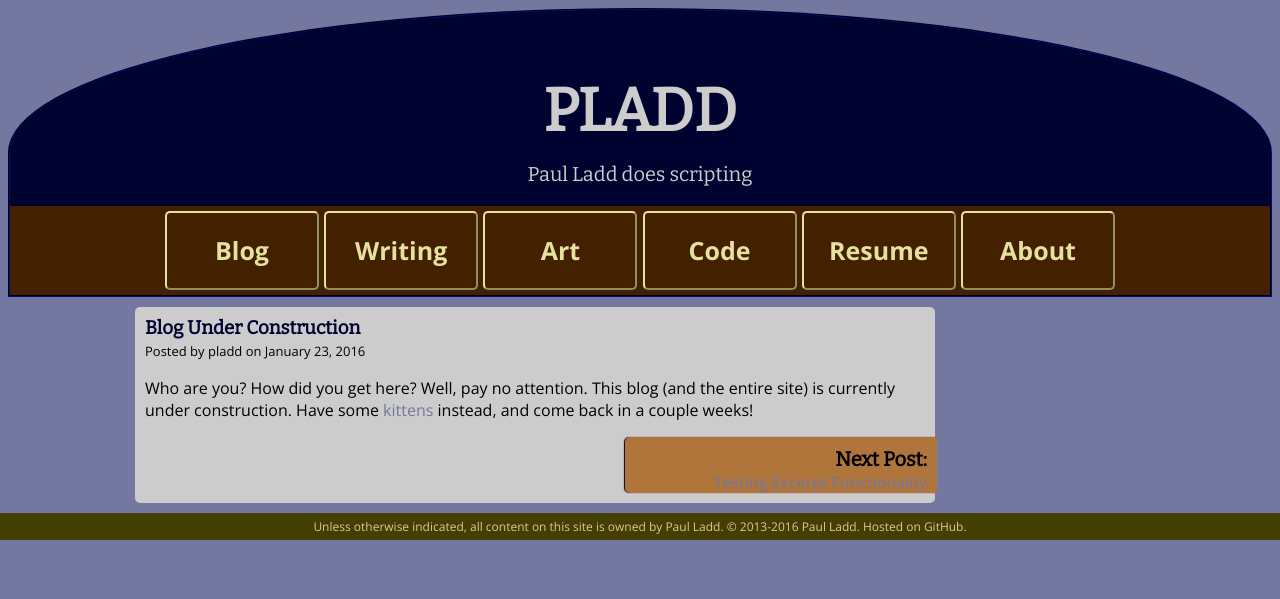
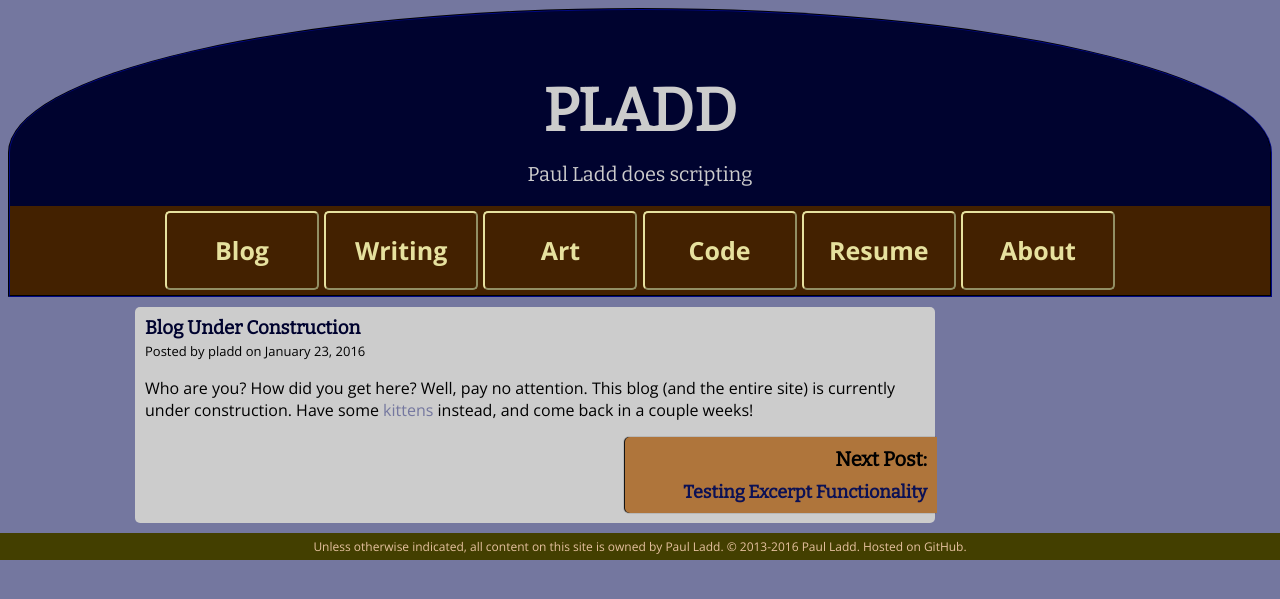
Before and after one commit to itspladd/personal-website-old, a Jekyll site: the page built from blog/_posts/2016-01-23-blog-construction.md, in a window 1280 px wide. Shown: the top 599 px of the page. Built offline with Jekyll 4.4.1, drawn with Linux system fonts in a browser that asks for light colours.

Commit message:
prev-next styles
Bigger, serif font, link styling, margin fiddling

```diff
--- a/_layouts/post.html
+++ b/_layouts/post.html
@@ -29,14 +29,18 @@ layout: default
             {{ content }}
             {% if prev_post %}
                 <aside class="midtext-left">
-                    <h4 class="prev-next">Previous Post:</h4>
-                    <a rel="prev" href="{{ prev_post.url }}">{{ prev_post.title }}</a>
+                    <p class="prev-next">
+                        Previous Post:
+                        <a class="prev-next" rel="prev" href="{{ prev_post.url }}">{{ prev_post.title }}</a>
+                    </p>
                 </aside>
             {% endif %}
             {% if next_post %}
             <aside class="midtext-right" style="text-align: right">
-                    <h4 class="prev-next">Next Post:</h4>
-                    <a rel="next" href="{{ next_post.url }}">{{ next_post.title }}</a>
+                    <p class="prev-next">
+                        Next Post:
+                        <a class="prev-next" rel="next" href="{{ next_post.url }}">{{ next_post.title }}</a>
+                    </p>
             </aside>
             {% endif %}
         </article>
--- a/blog/index.html
+++ b/blog/index.html
@@ -20,8 +20,10 @@ title: "Paul Ladd does a blog"
         <span class="dateauthor">Posted by {{ site.categories.blog[0].author }} on {{ site.categories.blog[0].date | date: '%B %d, %Y' }}</span>
         {{ site.categories.blog[0].content }}
         <aside class="midtext-left">
-            <h4 class="prev-next">Previous Post:</h4>
-            <a href="{{ site.categories.blog[1].url }}">{{ site.categories.blog[1].title }}</a>
+            <p class="prev-next">
+                Previous Post:
+                <a class="prev-next" rel="prev" href="{{ site.categories.blog[1].url }}">{{ site.categories.blog[1].title }}</a>
+            </p>
         </aside>
     </article>
 </section>
--- a/css/main.css
+++ b/css/main.css
@@ -42,9 +42,10 @@ h1.main-title {
     top: 25px;
 }
 
-h4.prev-next {
+p.prev-next {
     font-family: "Bitter", serif;
     font-size: 20px;
+    font-weight: bold;
     margin-bottom: 0px;
 }
 
@@ -108,6 +109,21 @@ a.navbutton:hover {
     background-color: #E6E19E;
     color: #432100;
     border-style: inset;
+    text-decoration: none;
+}
+
+a.prev-next {
+    font-family: "Bitter", serif;
+    font-weight: bold;
+    color: #0C1155;
+    font-size: 18px;
+    display: block;
+    margin-left: 0px;
+    margin-right: 0px;
+}
+
+a.prev-next:hover {
+    color: #343979;
     text-decoration: none;
 }
 
```
